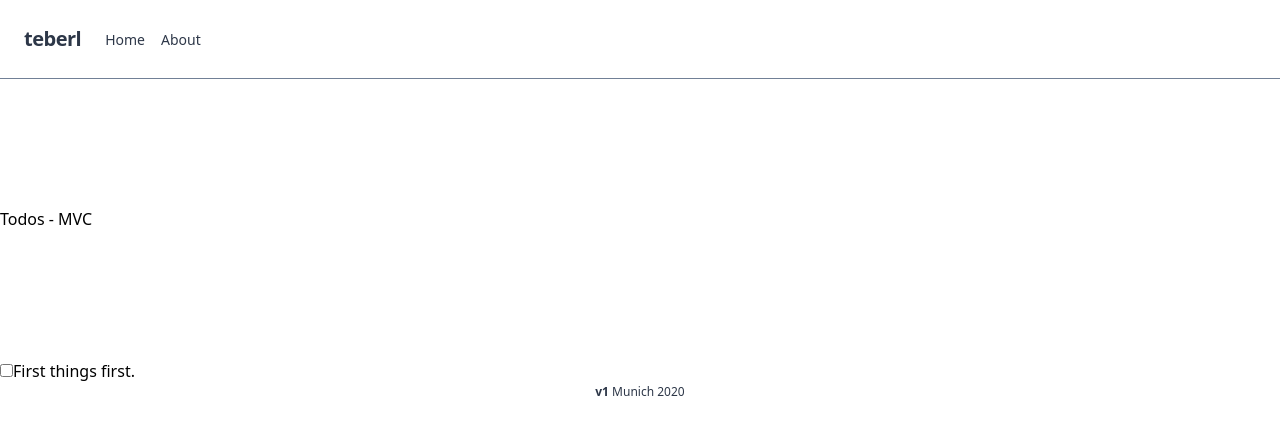
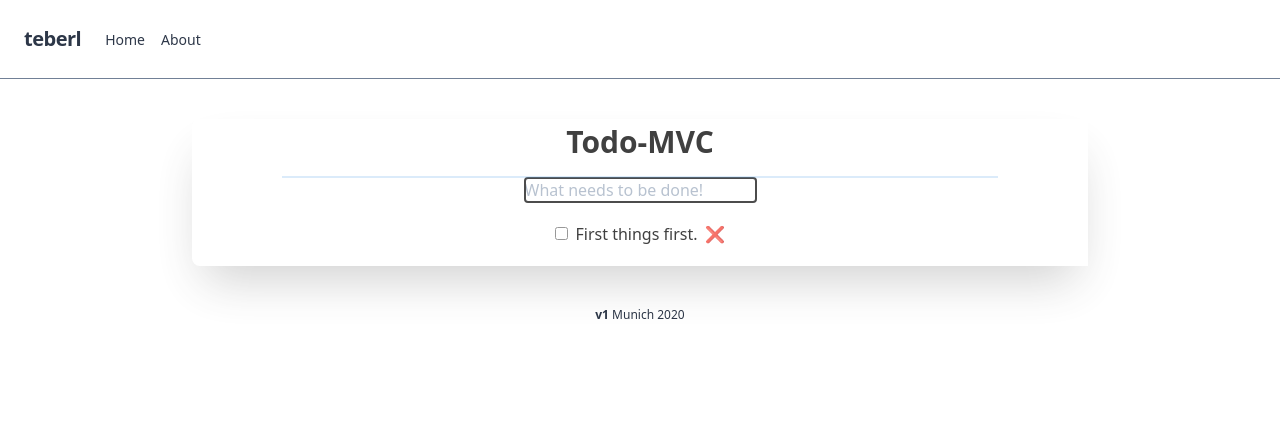
Before and after one commit to teberl/homepage_next, a Next.js app: page /todos in a window 1280 px wide. Shown: the top 434 px of the page. Built offline with nearby package versions, Linux system fonts and the light colour scheme.

Commit message:
Add and update todo items

```diff
--- a/pages/todos/components/MainSection.tsx
+++ b/pages/todos/components/MainSection.tsx
@@ -1,21 +1,18 @@
 import React from "react";
 import { TodoFilters } from "../enums";
 import TodoList from "./TodoList";
-// import Footer from './Footer';
+import TodoTextInput from "./TodoTextInput";
 
-type Props = {
-  todosCount?: number;
-  completedCount?: number;
-};
-
-const MainSection: React.FunctionComponent<Props> = props => {
-  const { todosCount, completedCount } = props;
-  const handleCompleteAllClick = () => {};
+const MainSection: React.FunctionComponent = () => {
   const filter = TodoFilters.SHOW_ALL;
 
   return (
-    <section className="main">
-      {!!todosCount && (
+    <section role="main" className="w-full text-center">
+      <div className="max-w-4xl flex items-center h-auto flex-wrap mx-auto my-10">
+        <div className="w-full rounded-lg lg:rounded-l-lg lg:rounded-r-none shadow-2xl bg-white opacity-75 mx-6 lg:mx-0">
+          <h1 className="text-3xl font-bold pt-8 lg:pt-0">Todo-MVC</h1>
+          <div className="mx-auto w-4/5 pt-3 border-b-2 border-blue-500 opacity-25"></div>
+          {/* {!!todosCount && (
             <span>
               <input
                 className="toggle-all"
@@ -25,7 +22,8 @@ const MainSection: React.FunctionComponent<Props> = props => {
               />
               <label onClick={handleCompleteAllClick} />
             </span>
-      )}
+          )} */}
+          <TodoTextInput done={() => {}} />
           <TodoList filter={filter} />
           {/* {!!todosCount && (
             <Footer
@@ -35,6 +33,8 @@ const MainSection: React.FunctionComponent<Props> = props => {
               filter={filter}
             />
           )} */}
+        </div>
+      </div>
     </section>
   );
 };
--- a/pages/todos/components/TodoItem.tsx
+++ b/pages/todos/components/TodoItem.tsx
@@ -1,46 +1,44 @@
-import React from "react";
 import classnames from "classnames";
-import { useState, useContext } from "react";
+import React, { useState, useContext } from "react";
+
 import { ITodo } from "../interfaces";
 import { Context } from "../todos-context";
+import TodoTextInput from "./TodoTextInput";
 
 interface IProps {
   todo: ITodo;
 }
 
 const TodoItem: React.FunctionComponent<IProps> = ({ todo }) => {
-  const [editing, setEditing] = useState(false);
+  const [isEditing, setEditing] = useState(false);
   const { toggleTodo, deleteTodo } = useContext(Context);
 
-  //   const handleSave = (id, text) => {
-  //     if (text.length === 0) {
-  //       deleteTodo(id);
-  //     } else {
-  //       editTodo(id, text);
-  //     }
-  //     setEditing(false);
-  //   };
-
   let element;
-  if (editing) {
-    element = null;
+  if (isEditing) {
+    element = <TodoTextInput todo={todo} done={() => setEditing(false)} />;
   } else {
     element = (
-      <div className="view">
+      <>
+        <label className="block text-gray-500 font-bold" />
         <input
-          className="toggle"
+          className="mr-2 leading-tight"
           type="checkbox"
           checked={todo.isCompleted}
           onChange={() => toggleTodo(todo.id)}
         />
-        <label onDoubleClick={() => setEditing(!editing)}>{todo.text}</label>
-        <button className="destroy" onClick={() => deleteTodo(todo.id)} />
-      </div>
+        <span className="text-m" onDoubleClick={() => setEditing(!isEditing)}>
+          {todo.text}
+        </span>
+
+        <button className="ml-2" onClick={() => deleteTodo(todo.id)}>
+          ❌
+        </button>
+      </>
     );
   }
 
   return (
-    <li className={classnames({ completed: todo.isCompleted, editing })}>
+    <li className={classnames({ "line-through": todo.isCompleted })}>
       {element}
     </li>
   );
--- a/pages/todos/components/TodoList.tsx
+++ b/pages/todos/components/TodoList.tsx
@@ -12,7 +12,7 @@ const TodoList: React.FunctionComponent<IProps> = ({ filter }) => {
   const { todos } = useContext(Context);
 
   return (
-    <ul className="todo-list">
+    <ul id="todoList" className="my-5">
       {todos.map(todo => (
         <TodoItem key={todo.id} todo={todo} />
       ))}
--- /dev/null
+++ b/pages/todos/components/TodoTextInput.tsx
@@ -0,0 +1,63 @@
+import classnames from "classnames";
+import React, { useState, useContext } from "react";
+
+import { ITodo } from "../interfaces";
+import { Context as TodoContext } from "../todos-context";
+
+const ENTER_KEY_CODE = 13;
+
+interface IProps {
+  todo?: ITodo;
+  done(): void;
+}
+
+const TodoTextInput: React.FunctionComponent<IProps> = ({ todo, done }) => {
+  const [localText, setLocalText] = useState((todo && todo.text) || "");
+
+  const { addTodo, updateTodo } = useContext(TodoContext);
+
+  const placeholder = !todo ? "What needs to be done!" : undefined;
+
+  const handleSubmit = (event: React.KeyboardEvent<HTMLInputElement>) => {
+    const text = event.currentTarget.value;
+    if (event.which === ENTER_KEY_CODE) {
+      if (!todo) {
+        addTodo(text);
+        setLocalText("");
+      } else {
+        updateTodo(todo.id, text);
+      }
+      done();
+    }
+  };
+
+  const handleChange = (event: React.ChangeEvent<HTMLInputElement>) => {
+    var value = event.target.value;
+    setLocalText(value);
+  };
+
+  const handleBlur = (event: React.FocusEvent<HTMLInputElement>) => {
+    if (todo) {
+      const text = event.target.value.trim();
+      updateTodo(todo.id, text);
+      done();
+    }
+  };
+
+  return (
+    <input
+      className={classnames({
+        "new-todo": !todo
+      })}
+      type="text"
+      placeholder={placeholder}
+      autoFocus={true}
+      value={localText}
+      onBlur={handleBlur}
+      onChange={handleChange}
+      onKeyDown={handleSubmit}
+    />
+  );
+};
+
+export default TodoTextInput;
--- a/pages/todos/enums.tsx
+++ b/pages/todos/enums.tsx
@@ -7,5 +7,6 @@ export enum TodoFilters {
 export enum Actions {
   ADD,
   TOGGLE,
-  DELETE
+  DELETE,
+  UPDATE
 }
--- a/pages/todos/index.tsx
+++ b/pages/todos/index.tsx
@@ -6,7 +6,6 @@ import MainSection from "./components/MainSection";
 const About: NextPage = () => (
   <Layout>
     <TodosCtxProvider>
-      <h1 className="my-32">Todos - MVC</h1>
       <MainSection />
     </TodosCtxProvider>
   </Layout>
--- a/pages/todos/todos-context.tsx
+++ b/pages/todos/todos-context.tsx
@@ -1,20 +1,21 @@
-import * as React from "react";
-import { useReducer } from "react";
+import React, { useReducer } from "react";
 import { Actions } from "./enums";
 import { ITodo } from "./interfaces";
 
 interface ITodosContext {
   todos: Array<ITodo>;
-  addTodo(todo: ITodo): Array<ITodo>;
+  addTodo(text: string): Array<ITodo>;
   deleteTodo(id: number): Array<ITodo>;
   toggleTodo(id: number): Array<ITodo>;
+  updateTodo(id: number, text: string): Array<ITodo>;
 }
 
 const Context = React.createContext({
   todos: [],
   addTodo: () => [],
   deleteTodo: () => [],
-  toggleTodo: () => []
+  toggleTodo: () => [],
+  updateTodo: () => []
 } as ITodosContext);
 
 const Provider: React.FunctionComponent = ({ children }) => {
@@ -24,8 +25,10 @@ const Provider: React.FunctionComponent = ({ children }) => {
 
   const initialContext: ITodosContext = {
     todos,
-    addTodo: todo => dispatch({ type: Actions.ADD, payload: { todo } }),
+    addTodo: text => dispatch({ type: Actions.ADD, payload: { text } }),
     deleteTodo: id => dispatch({ type: Actions.DELETE, payload: { id } }),
+    updateTodo: (id, text) =>
+      dispatch({ type: Actions.UPDATE, payload: { id, text } }),
     toggleTodo: id => dispatch({ type: Actions.TOGGLE, payload: { id } })
   };
 
@@ -34,11 +37,11 @@ const Provider: React.FunctionComponent = ({ children }) => {
 
 interface IAction {
   type: Actions;
-  payload: { id: number; todo: ITodo };
+  payload: { id: number; text: string };
 }
 
 function reducer(todos: Array<ITodo>, action: IAction): Array<ITodo> {
-  const { todo, id } = action.payload;
+  const { id, text } = action.payload;
 
   switch (action.type) {
     case Actions.ADD:
@@ -46,7 +49,7 @@ function reducer(todos: Array<ITodo>, action: IAction): Array<ITodo> {
         ...todos,
         {
           id: Math.max(...todos.map(todo => todo.id), 0) + 1,
-          text: todo.text,
+          text: text,
           isCompleted: false
         }
       ];
@@ -56,6 +59,8 @@ function reducer(todos: Array<ITodo>, action: IAction): Array<ITodo> {
       return todos.map(todo =>
         todo.id === id ? { ...todo, isCompleted: !todo.isCompleted } : todo
       );
+    case Actions.UPDATE:
+      return todos.map(todo => (todo.id === id ? { ...todo, text } : todo));
     default:
       return todos;
   }
```
Lines whose indentation alone changed are shown as unchanged.
